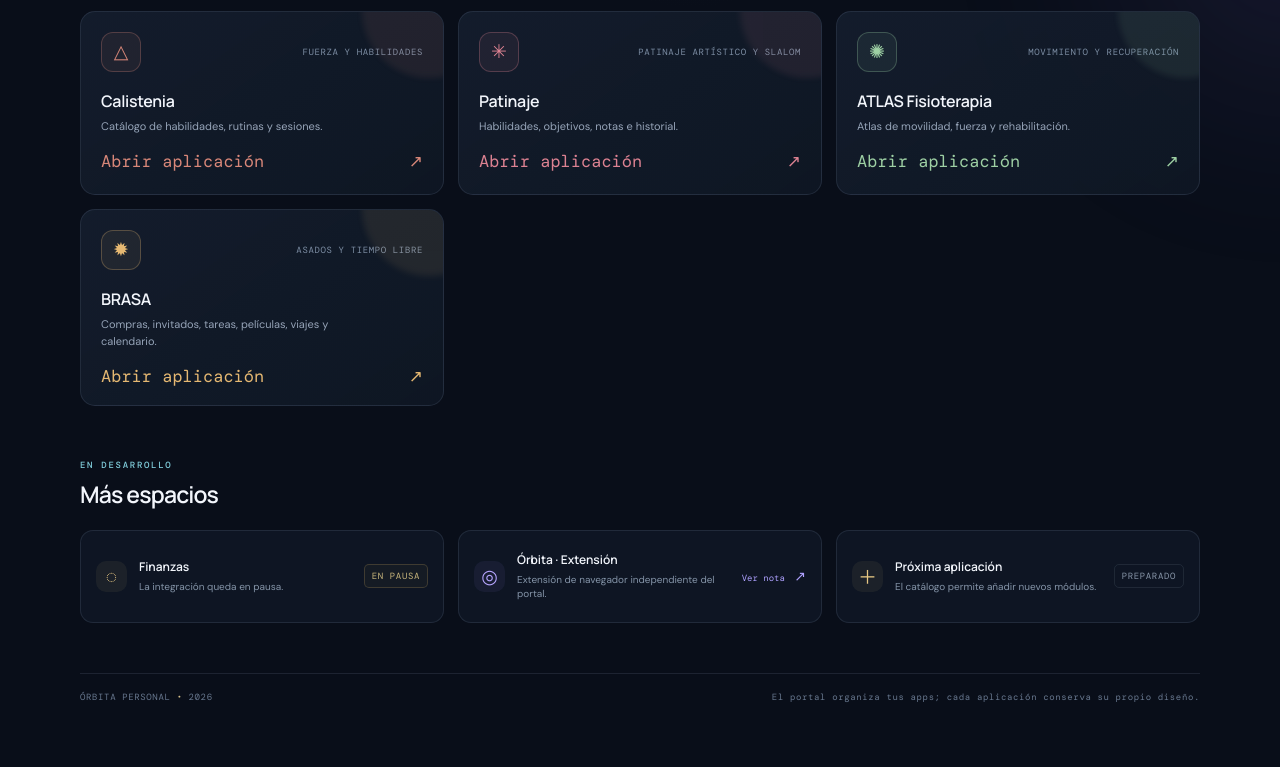
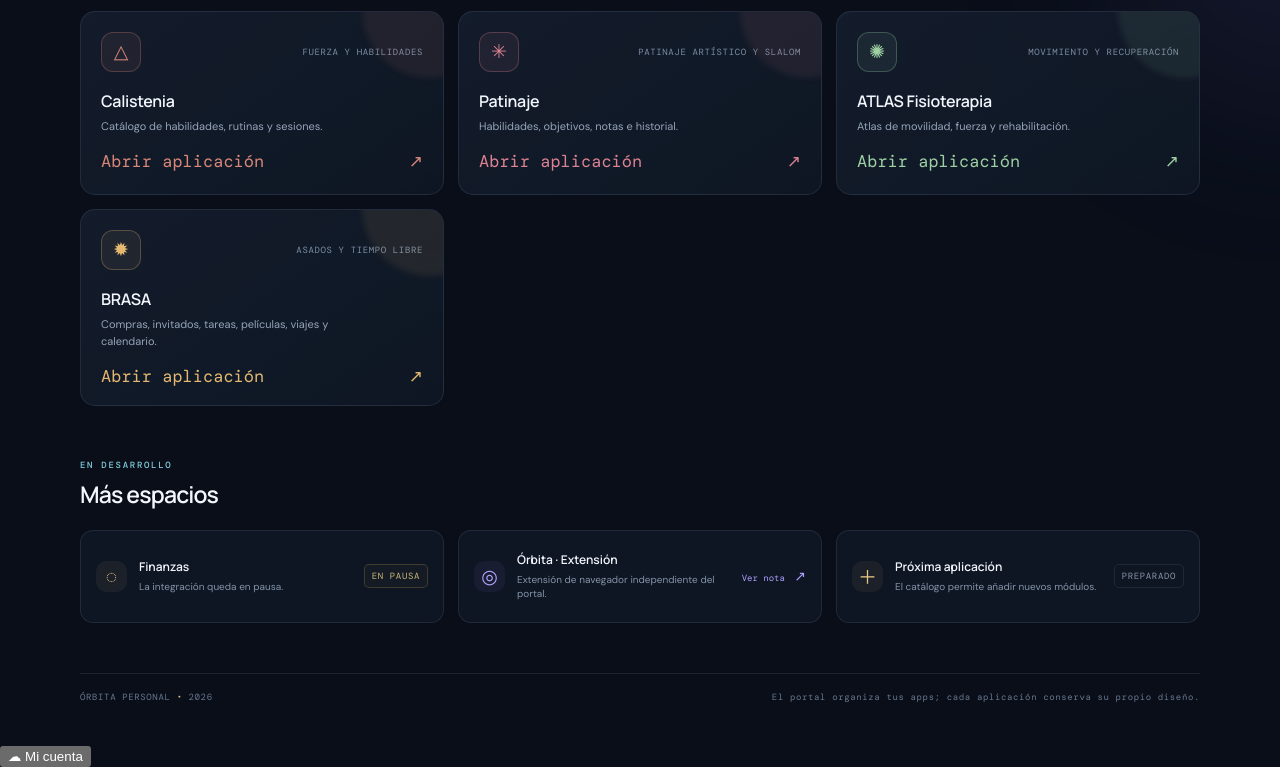
Before and after one commit to estructura2500-ship-it/Mi-Ecosistema, a plain HTML site: page ecosistema-personal/index.html in a window 1280 px wide. Shown: the part 766-1533 px from the top of the page. Before the commit the page ends 1511 px from the top, so only its background shows below. Drawn offline with nearby package versions, Linux system fonts and the light colour scheme.

Commit message:
Add one shared private account entry point to ecosystem portal

```diff
--- a/ecosistema-personal/index.html
+++ b/ecosistema-personal/index.html
@@ -9,6 +9,7 @@
   <link rel="icon" href="./assets/icon.svg" type="image/svg+xml">
   <link rel="stylesheet" href="./styles.css">
   <title>Órbita Personal — Aplicaciones</title>
+<script src="./core/private-cloud.js"></script>
 </head>
 <body>
   <div class="ambient ambient-one"></div><div class="ambient ambient-two"></div>
```
